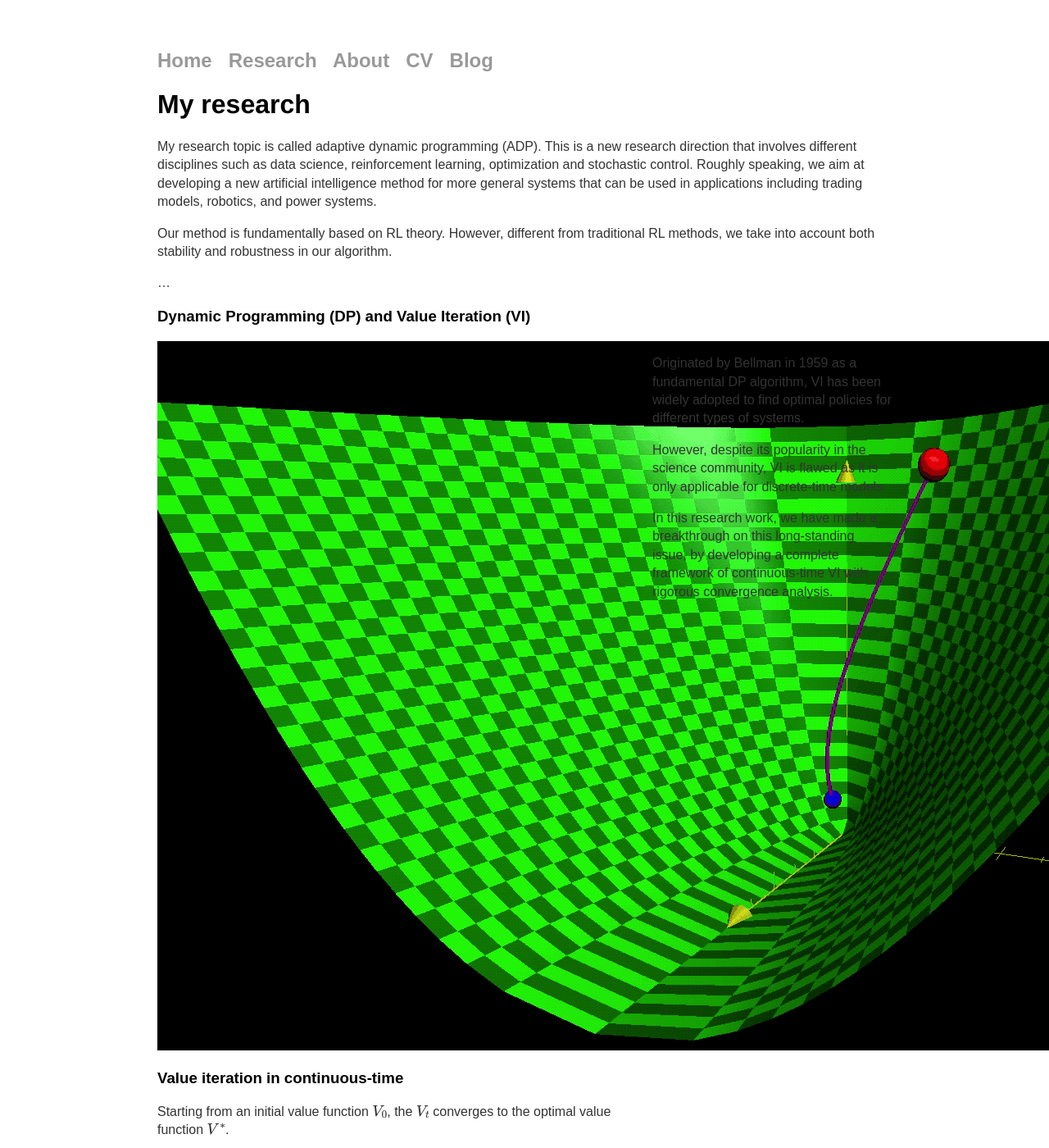
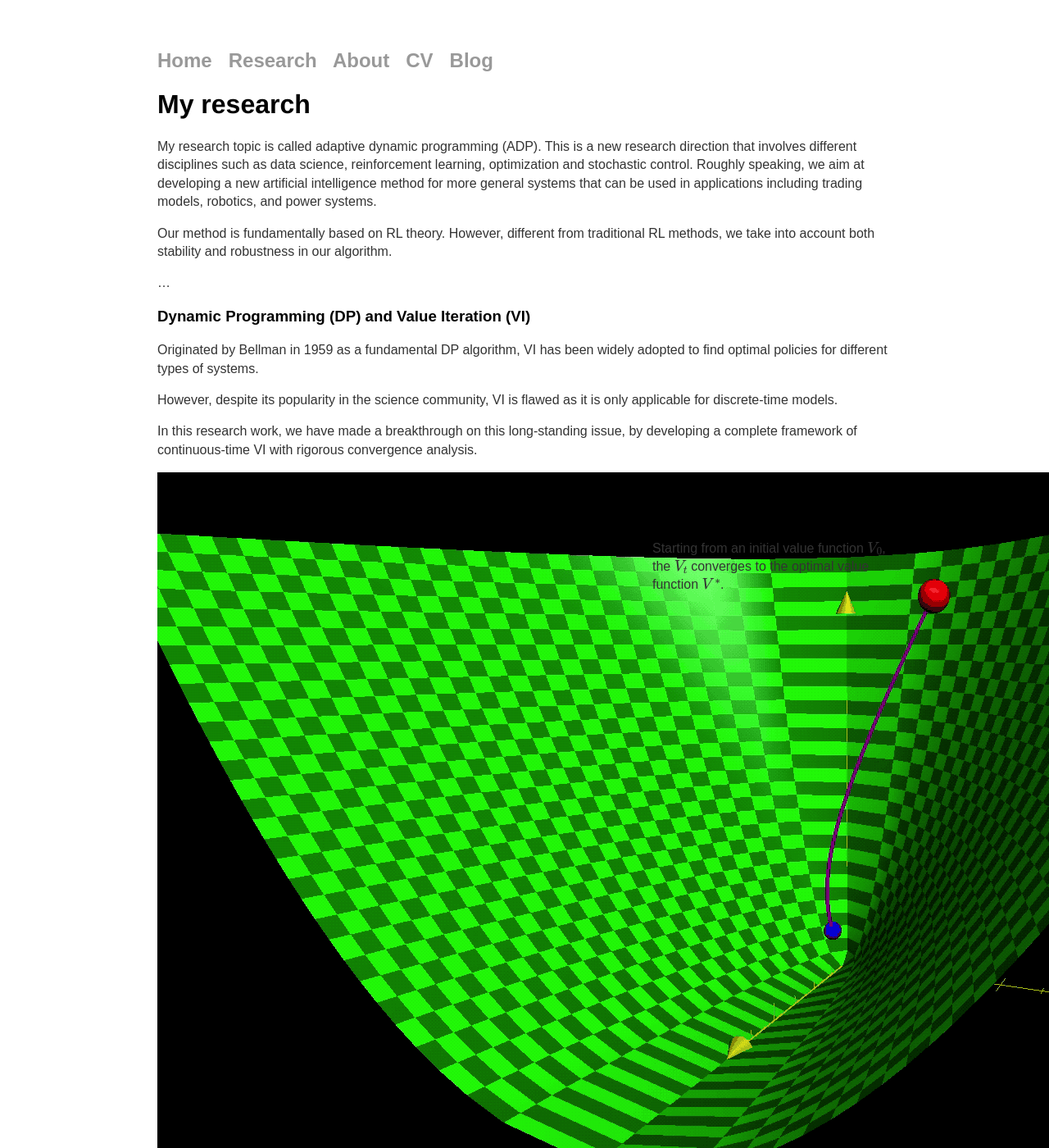
Before and after one commit to tao-bian-nyu/tao-bian-nyu.github.io, a Jekyll site: the page built from research/index.md, in a window 1280 px wide and 1400 px high. Shown: the whole window at 82% size. Built offline with Jekyll 4.4.1, drawn with Linux system fonts in a browser that asks for light colours; formulas are drawn with MathJax 3.

Commit message:
Update topics.html

```diff
--- a/_includes/topics.html
+++ b/_includes/topics.html
@@ -1,21 +1,20 @@
 <h3>Dynamic Programming (DP) and Value Iteration (VI)</h3>
+<p> Originated by Bellman in 1959 as a fundamental DP algorithm, VI has been widely adopted to find optimal policies for different types of systems. </p>
+<p> However, despite its popularity in the science community, VI is flawed as it is only applicable for discrete-time models. </p>
+<!--   For the past few decades, researchers have been puzzled by how to extend traditional VI to the continuous-time setting. </p>  -->
+<p> In this research work, we have made a breakthrough on this long-standing issue, by developing a complete framework of continuous-time VI with rigorous convergence analysis.</p>
 
 <div class="wrapper">
 <div class="one">
 <!-- <img src="../images/VI_algorithm.gif" alt="Continuous-time VI" style="width:600px;height:400px;"> -->
 <img src="../images/VI_algorithm.gif" alt="Continuous-time VI">
-  <h3> Value iteration in continuous-time</h3>
+</div>
+<div class="two">
+ <h3> Value iteration in continuous-time</h3>
   <p> Starting from an initial value function \(V_0\), the \(V_t\) converges to the optimal value function \(V^*\). </p>
 </div>
-<div class="two">
-<p> Originated by Bellman in 1959 as a fundamental DP algorithm, VI has been widely adopted to find optimal policies for different types of systems. </p>
-<p> However, despite its popularity in the science community, VI is flawed as it is only applicable for discrete-time models. </p>
-<!--   For the past few decades, researchers have been puzzled by how to extend traditional VI to the continuous-time setting. </p>  -->
-
-<p> In this research work, we have made a breakthrough on this long-standing issue, by developing a complete framework of continuous-time VI with rigorous convergence analysis.</p>
-</div>
-<div class="three">Three</div>
-<div class="four">Four</div>
+<!-- <div class="three">Three</div>
+<div class="four">Four</div> -->
 </div>
 
 <h3>Reinforcement Learning (RL) and Adaptive (DP)</h3>
```
